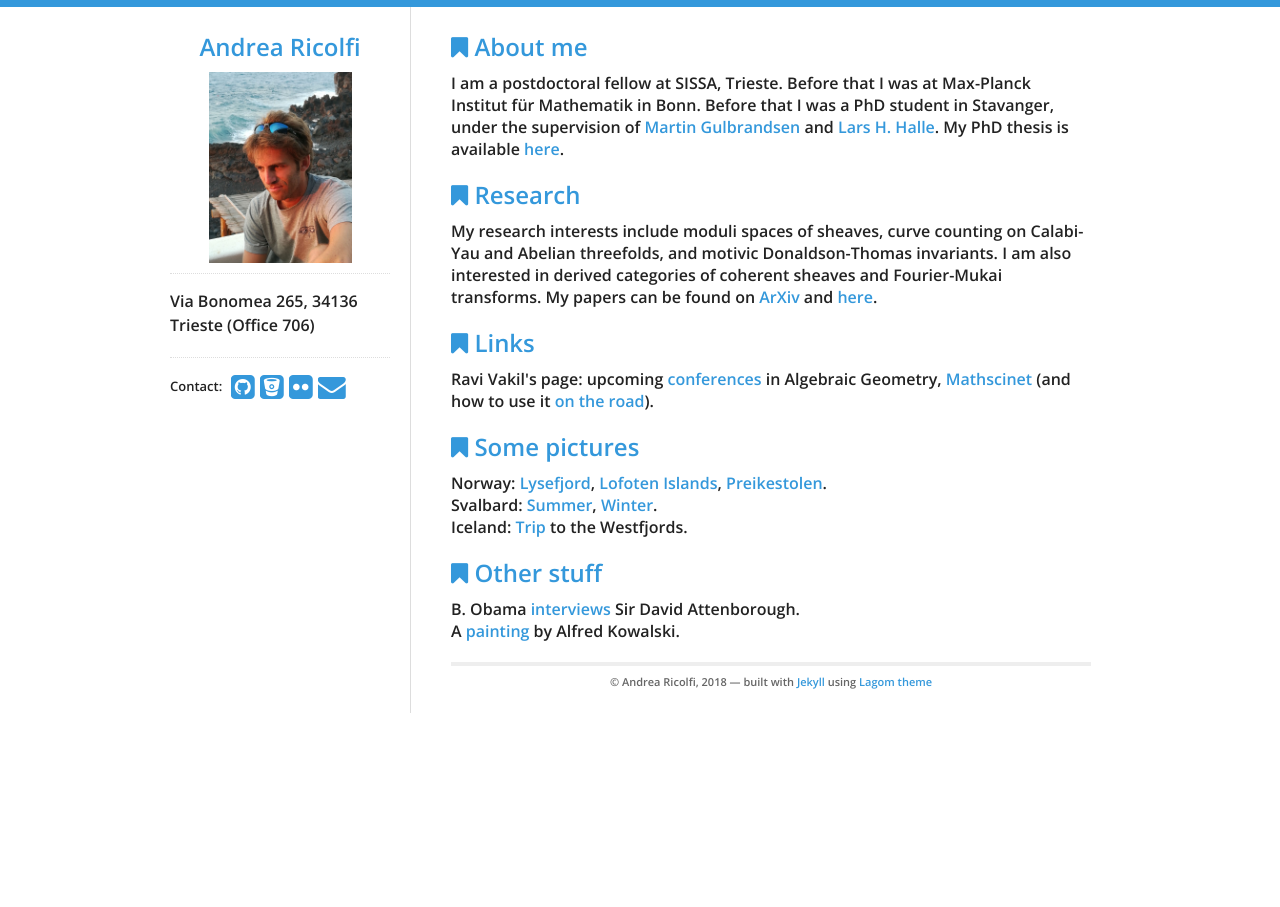
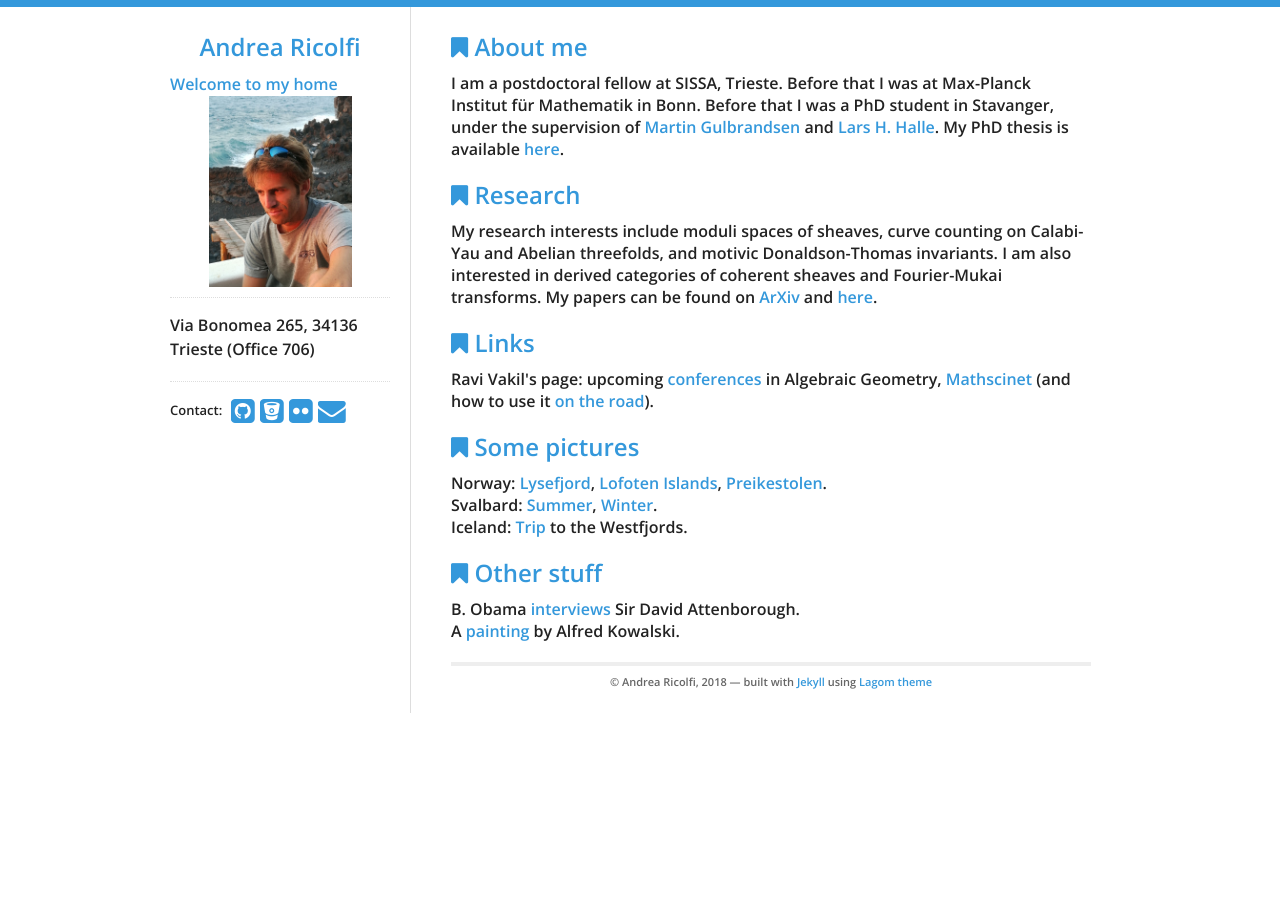
Before and after one commit to atricolfi/atricolfi.github.io, a Jekyll site: the page built from index.html, in a window 1280 px wide. Built offline with Jekyll 4.4.1, drawn with Linux system fonts in a browser that asks for light colours.

Commit message:
Update sidebar.html

```diff
--- a/_includes/sidebar.html
+++ b/_includes/sidebar.html
@@ -1,5 +1,6 @@
 <nav>
   <h2><a href="/">{{ site.data.theme.name }}</a></h2>
+  <a href=kowalski.html> Welcome to my home</a>
   <a href="/">
     {% if site.data.theme.social.gravatar %}
     <img src="http://www.gravatar.com/avatar/{{ site.data.theme.social.gravatar }}?s=200" id="gravatar" alt="My photo"/>
```
